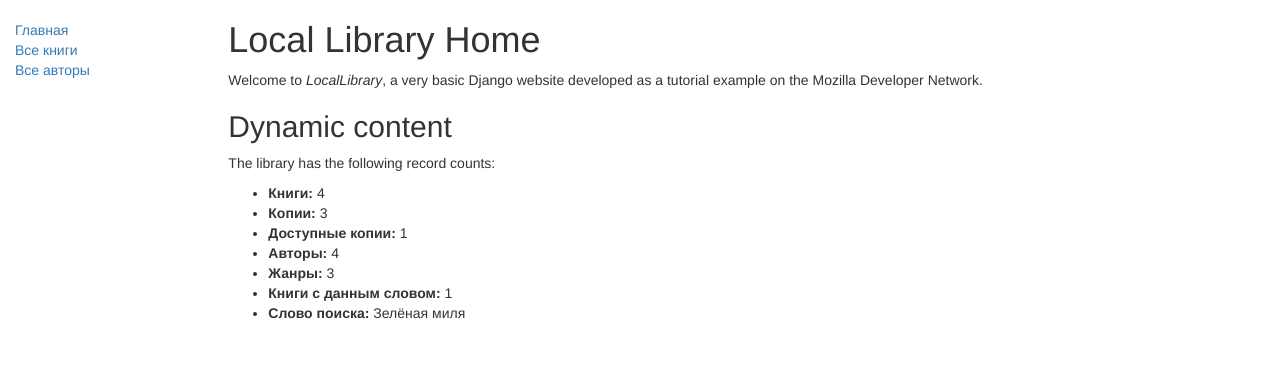
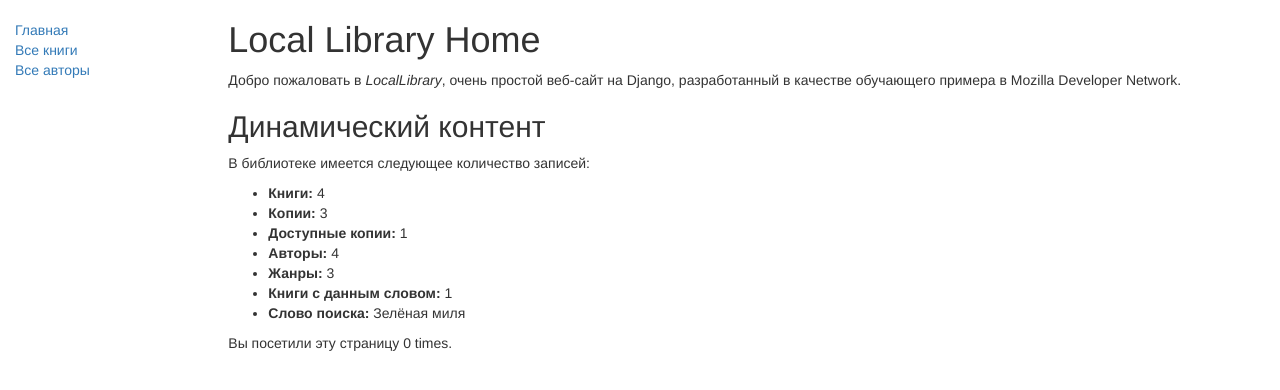
Before and after one commit to Uncou2004/DjangoPractic, a Django app: page /catalog/ in a window 1280 px wide. Shown: the top 390 px of the page. Run offline with Django 3.2, Linux system fonts and the light colour scheme; data comes from the database, SQL or seed files in the repository; both versions use the stored data as it was after the commit; some libraries are stand-ins or nearby versions.

Commit message:
Sessions

```diff
--- a/locallibrary/catalog/templates/index.html
+++ b/locallibrary/catalog/templates/index.html
@@ -5,11 +5,11 @@
 {% block content %}
 <h1>Local Library Home</h1>
 
-<p>Welcome to <em>LocalLibrary</em>, a very basic Django website developed as a tutorial example on the Mozilla Developer Network.</p>
+<p>Добро пожаловать в <em>LocalLibrary</em>, очень простой веб-сайт на Django, разработанный в качестве обучающего примера в Mozilla Developer Network.</p>
 
-<h2>Dynamic content</h2>
+<h2>Динамический контент</h2>
 
-<p>The library has the following record counts:</p>
+<p>В библиотеке имеется следующее количество записей:</p>
 <ul>
     <li><strong>Книги:</strong> {{ num_books }}</li>
     <li><strong>Копии:</strong> {{ num_instances }}</li>
@@ -20,4 +20,8 @@
     <li><strong>Слово поиска:</strong> {{ search_word }}</li>
 </ul>
 
+<p>
+  Вы посетили эту страницу {{ num_visits }}{% if num_visits == 1 %} time {% else %} times{% endif %}.
+</p>
+
 {% endblock %}
--- a/locallibrary/catalog/views.py
+++ b/locallibrary/catalog/views.py
@@ -14,6 +14,10 @@
     # Доступные книги (статус = 'a')
     num_instances_available = BookInstance.objects.filter(status__exact='a').count()
     num_authors = Author.objects.count()  # Метод 'all()' применён по умолчанию.
+
+    # Number of visits to this view, as counted in the session variable.
+    num_visits = request.session.get('num_visits', 0)
+    request.session['num_visits'] = num_visits + 1
 
     # Получаем количество жанров
     num_genres = Genre.objects.count()
@@ -33,8 +37,9 @@
             'num_authors': num_authors,
             'num_genres': num_genres,
             'num_books_with_word': num_books_with_word,
-            'search_word': search_word  # Передаем слово для отображения в шаблоне
-        },
+            'search_word': search_word,  # Передаем слово для отображения в шаблоне
+            'num_visits': num_visits,    # num_visits appended
+        }
     )
 
 class BookListView(generic.ListView):
--- a/locallibrary/locallibrary/settings.py
+++ b/locallibrary/locallibrary/settings.py
@@ -49,6 +49,7 @@
     'django.contrib.auth.middleware.AuthenticationMiddleware',
     'django.contrib.messages.middleware.MessageMiddleware',
     'django.middleware.clickjacking.XFrameOptionsMiddleware',
+    'django.contrib.sessions.middleware.SessionMiddleware',
 ]
 
 ROOT_URLCONF = 'locallibrary.urls'
```
Also changed, not shown: locallibrary/db.sqlite3.
